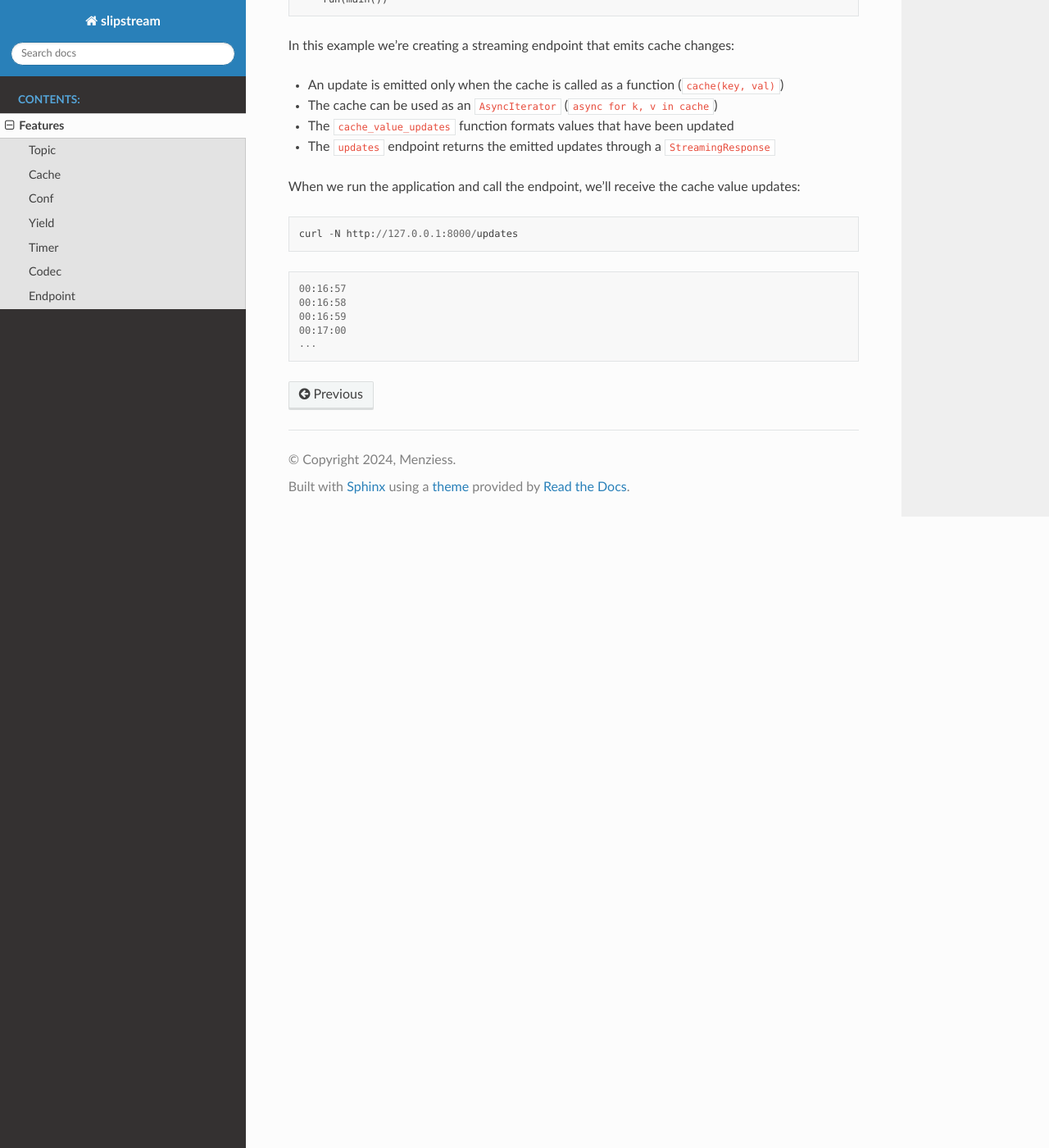
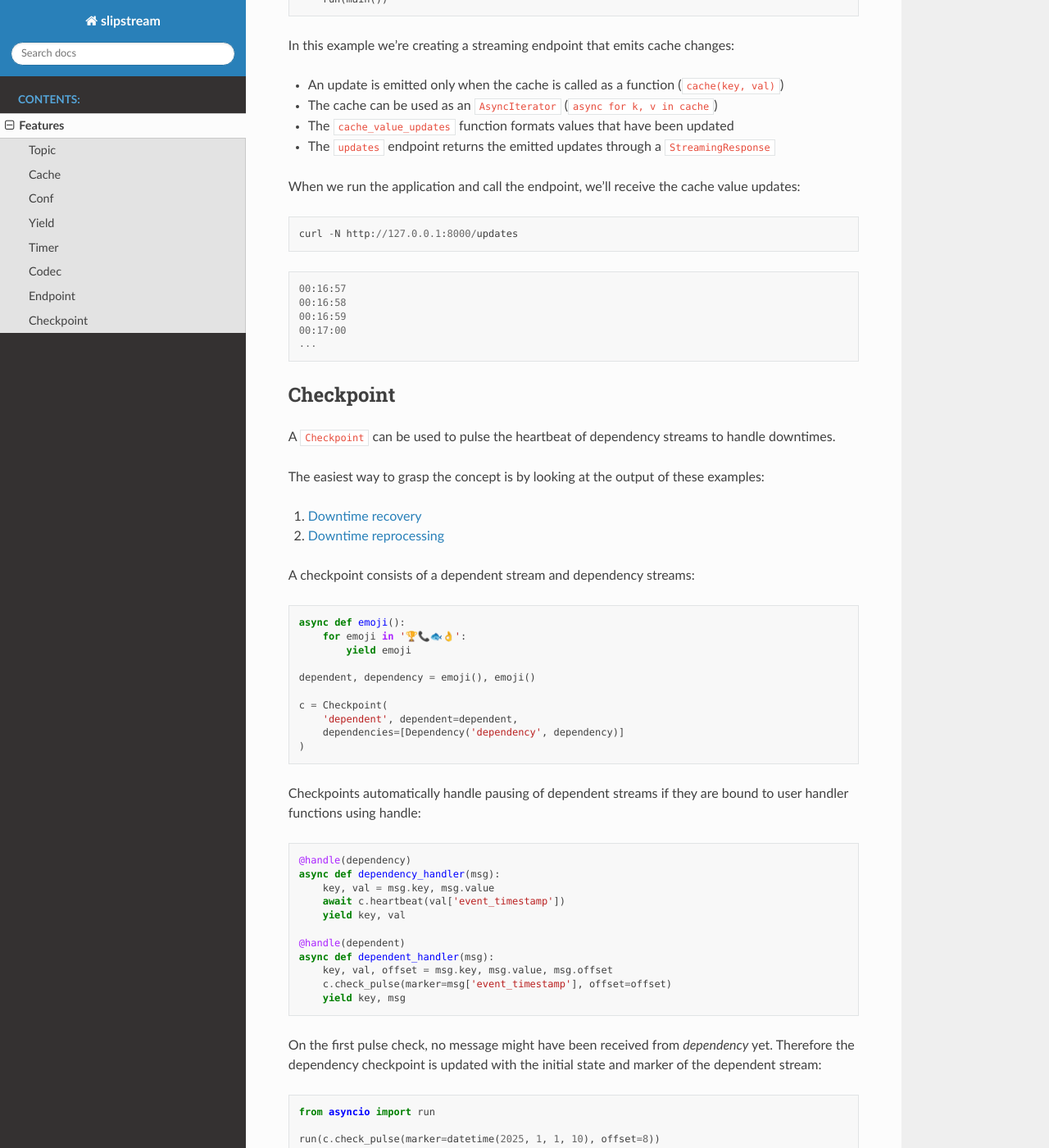
Before and after one commit to Menziess/slipstream-async, a Sphinx documentation site: the page built from docs/source/features.rst, in a window 1280 px wide and 1400 px high, scrolled down 5104 px. Shown: the whole window at 82% size. Built offline with Sphinx 7.4.7 and the Read the Docs theme 3.1.0, drawn with Linux system fonts in a browser that asks for light colours; pages that are not in the unit, such as notebooks, are missing from menus; some of the changed text lies outside the part shown.

Commit message:
Updated docs.

```diff
--- a/docs/source/features.rst
+++ b/docs/source/features.rst
@@ -301,3 +301,75 @@ When we run the application and call the endpoint, we'll receive the cache value
     00:16:59
     00:17:00
     ...
+
+Checkpoint
+----------
+
+A ``Checkpoint`` can be used to pulse the heartbeat of dependency streams to handle downtimes.
+
+The easiest way to grasp the concept is by looking at the output of these examples:
+
+1. `Downtime recovery <https://gist.github.com/Menziess/1a450d06851cbd00292b2a99c77cc854>`_
+2. `Downtime reprocessing <https://gist.github.com/Menziess/22d8a511f61c04a8142d81510a0db04b>`_
+
+A checkpoint consists of a dependent stream and dependency streams:
+
+::
+
+    async def emoji():
+        for emoji in '🏆📞🐟👌':
+            yield emoji
+
+    dependent, dependency = emoji(), emoji()
+
+    c = Checkpoint(
+        'dependent', dependent=dependent,
+        dependencies=[Dependency('dependency', dependency)]
+    )
+
+Checkpoints automatically handle pausing of dependent streams if they are bound to user handler functions using handle:
+
+::
+
+    @handle(dependency)
+    async def dependency_handler(msg):
+        key, val = msg.key, msg.value
+        await c.heartbeat(val['event_timestamp'])
+        yield key, val
+
+    @handle(dependent)
+    async def dependent_handler(msg):
+        key, val, offset = msg.key, msg.value, msg.offset
+        c.check_pulse(marker=msg['event_timestamp'], offset=offset)
+        yield key, msg
+
+On the first pulse check, no message might have been received from `dependency` yet.
+Therefore the dependency checkpoint is updated with the initial state and marker of the dependent stream:
+
+::
+
+    from asyncio import run
+
+    run(c.check_pulse(marker=datetime(2025, 1, 1, 10), offset=8))
+    c['dependency'].checkpoint_marker
+
+::
+
+    datetime.datetime(2025, 1, 1, 10, 0)
+
+When a message is received in `dependency`, send a heartbeat with its event time, which can be compared with the dependent event times to check for downtime:
+
+::
+
+    run(c.heartbeat(datetime(2025, 1, 1, 10, 30)))
+
+When the pulse is checked after a while, it's apparent that no
+dependency messages have been received for 30 minutes:
+
+::
+
+    run(c.check_pulse(marker=datetime(2025, 1, 1, 11), offset=9))
+
+::
+
+    datetime.timedelta(seconds=1800)
```
Also changed, not shown: docs/source/index.rst (+36 -43 lines), 1 other file.
